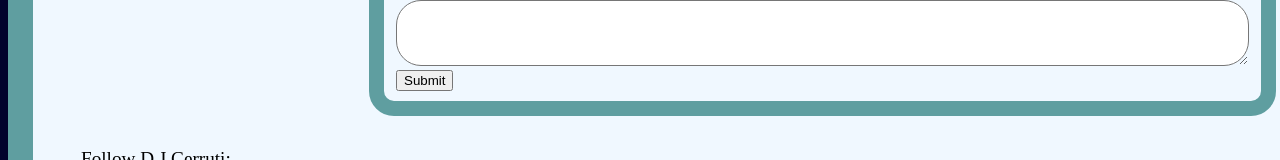
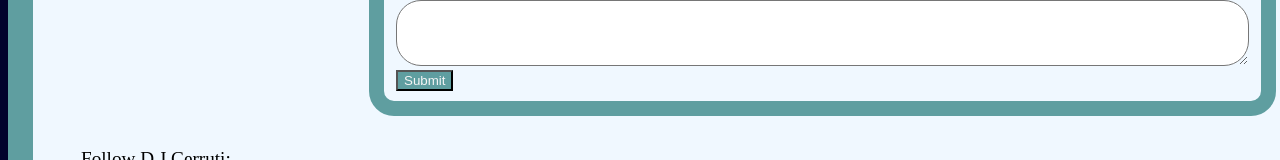
Before and after one commit to DjCerruti/DjCerruti, a plain HTML site: page contact.html in a window 1280 px wide. Shown: the part 1135-1295 px from the top of the page. Drawn offline with Linux system fonts and the light colour scheme.

Commit message:
Update dcstyles.css

```diff
--- a/dcstyles.css
+++ b/dcstyles.css
@@ -254,8 +254,8 @@ fieldset legend {
     border-radius: 25px;
 }
 
-#contact button {
-    background-color: midnightblue;
+#contact input[type=submit] {
+    background-color: cadetblue;
     color: whitesmoke;
 }
 
```
